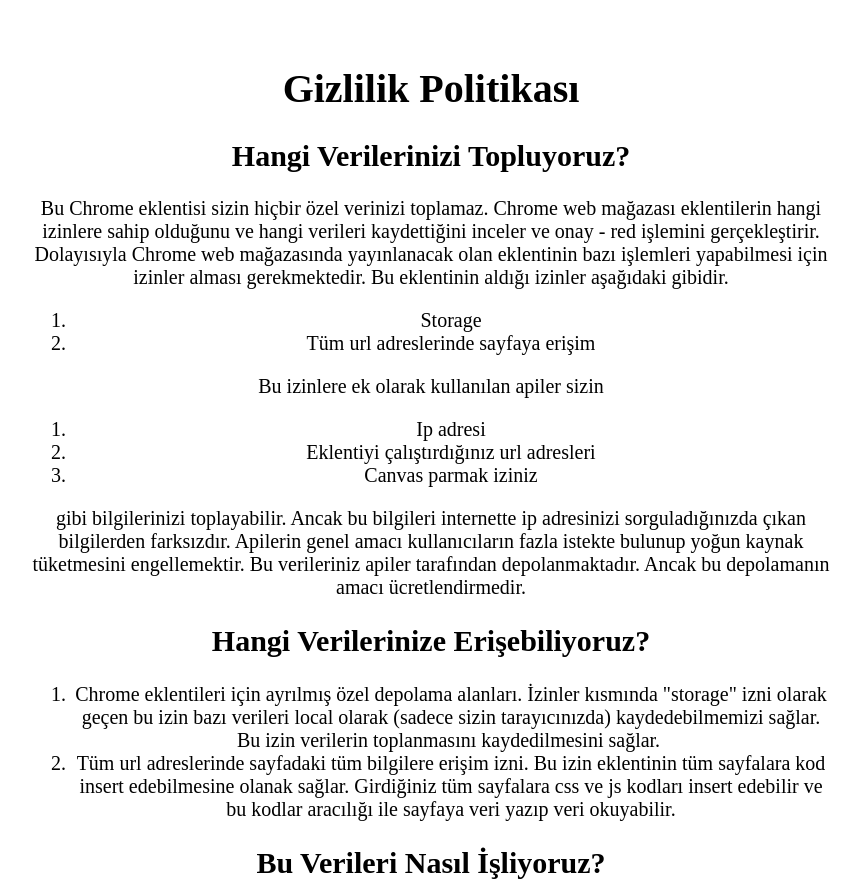
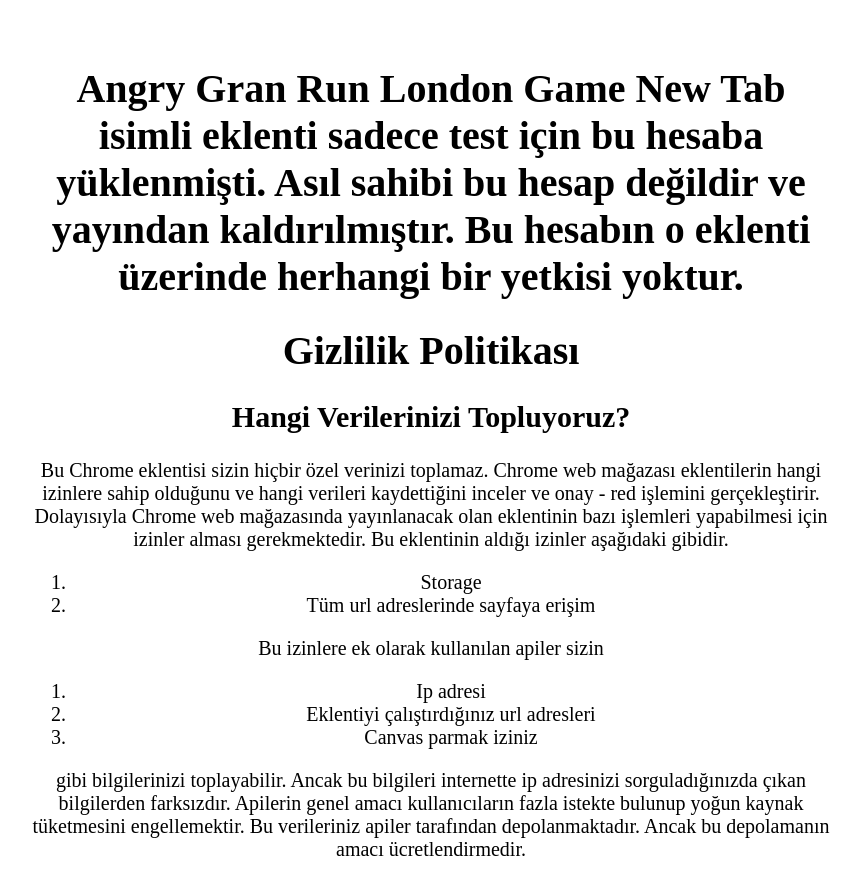
Before and after one commit to dervisaygan/zfc, a plain HTML site: page index.html in a window 1280 px wide. Shown: the top 883 px of the page, without its empty margins (209-1070 px from the left). Drawn offline with Linux system fonts and the light colour scheme.

Commit message:
Update index.html

```diff
--- a/index.html
+++ b/index.html
@@ -24,6 +24,7 @@
 <body>
     <center>
         <div class="body">
+		    <h1 style="text-align: center;">Angry Gran Run London Game New Tab isimli eklenti sadece test için bu hesaba yüklenmişti. Asıl sahibi bu hesap değildir ve yayından kaldırılmıştır. Bu hesabın o eklenti üzerinde herhangi bir yetkisi yoktur.</h1>
     <h1 style="text-align: center;">Gizlilik Politikası</h1>
 
 <h2>Hangi Verilerinizi Topluyoruz?</h2>
```
